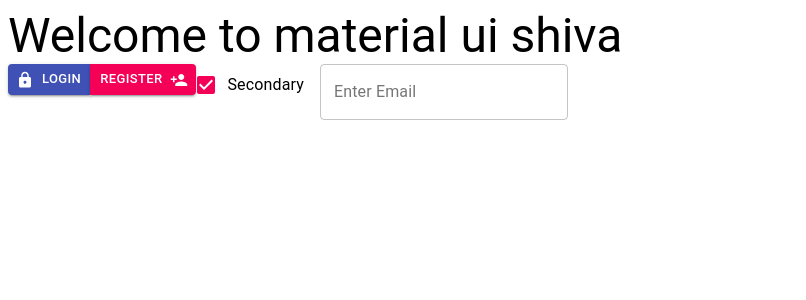
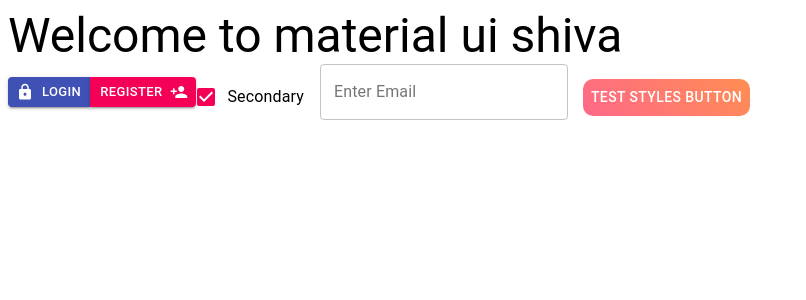
Before and after one commit to shivamoeini/material, a React (Create React App) app in the folder my-app/: page / in a window 1280 px wide. Shown: the top 300 px of the page, without its empty margins (0-806 px from the left). Built offline with nearby package versions, Linux system fonts and the light colour scheme.

Commit message:
makestyles for buttons

```diff
--- a/my-app/src/App.js
+++ b/my-app/src/App.js
@@ -9,14 +9,34 @@
 import Checkbox from "@material-ui/core/CheckBox";
 import FormControlLabel from '@material-ui/core/FormControlLabel';
 import TextField from "@material-ui/core/TextField";
+import {makeStyles}from "@material-ui/core/styles"
 
 
-function CheckboxExample(){
-  const [checked,setChecked]=React.useState(true);
-  return(
+
+
+
+
+
+const useStyles=makeStyles({
+  root:{
+    background:'linear-gradient(45deg,#FE6888,#FF8E53)',
+    border:0,
+    borderRadius:10,
+    color:'white',
+    padding:'10 35px',
+    margin:15,
+  }
+})
+function ButtonStyled(){
+  const classes=useStyles();
+  return <Button className={classes.root}>Test Styles Button</Button>
+}
+function CheckboxExample() {
+  const [checked, setChecked] = React.useState(true);
+  return (
 
     <FormControlLabel
-    control={<Checkbox checked={checked} onChange={(e)=>setChecked(e.target.checked)} />}
+      control={<Checkbox checked={checked} onChange={(e) => setChecked(e.target.checked)} />}
       label="Secondary"
     />
 
@@ -28,16 +48,17 @@
 
       <Typography variant="h3">Welcome to material ui shiva</Typography>
       <ButtonGroup>
-      <Button variant="contained" color="primary" size="small" style={{fontSize:13}} startIcon={<LockIcon />} >
+        <Button variant="contained" color="primary" size="small" style={{ fontSize: 13 }} startIcon={<LockIcon />} >
           Login
         </Button>
-      <Button variant="contained" color="secondary" size="small" style={{fontSize:13}}  endIcon={<PersonAddIcon />}>
+        <Button variant="contained" color="secondary" size="small" style={{ fontSize: 13 }} endIcon={<PersonAddIcon />}>
           Register
         </Button>
       </ButtonGroup>
-<CheckboxExample/>
-<TextField variant="outlined" color="secondary" label="Enter Email" type="email" placeholder="test@email.com"/>
+      <CheckboxExample />
+      <TextField variant="outlined" color="secondary" label="Enter Email" type="email" placeholder="test@email.com" />
       {/* type="time" */}
+      <ButtonStyled/>
     </div>
   );
 }
```
Lines whose indentation alone changed are shown as unchanged.
